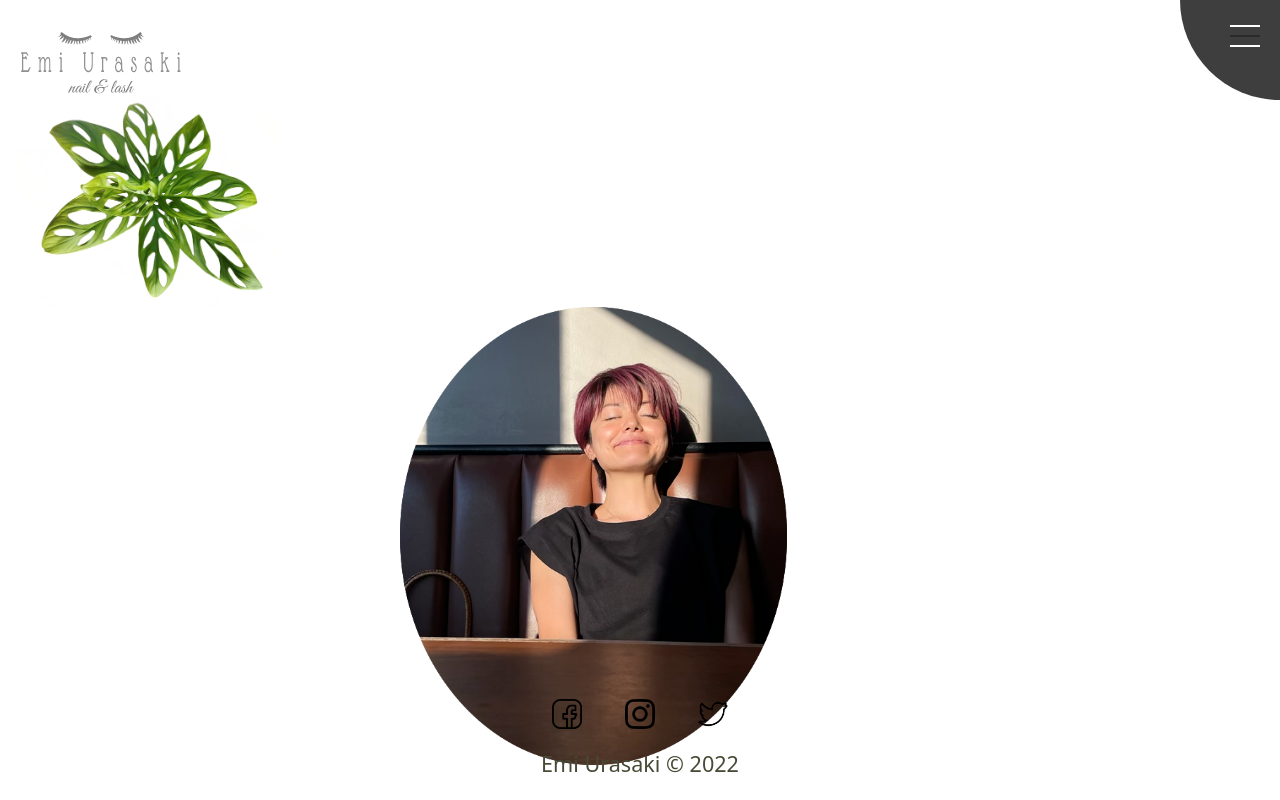
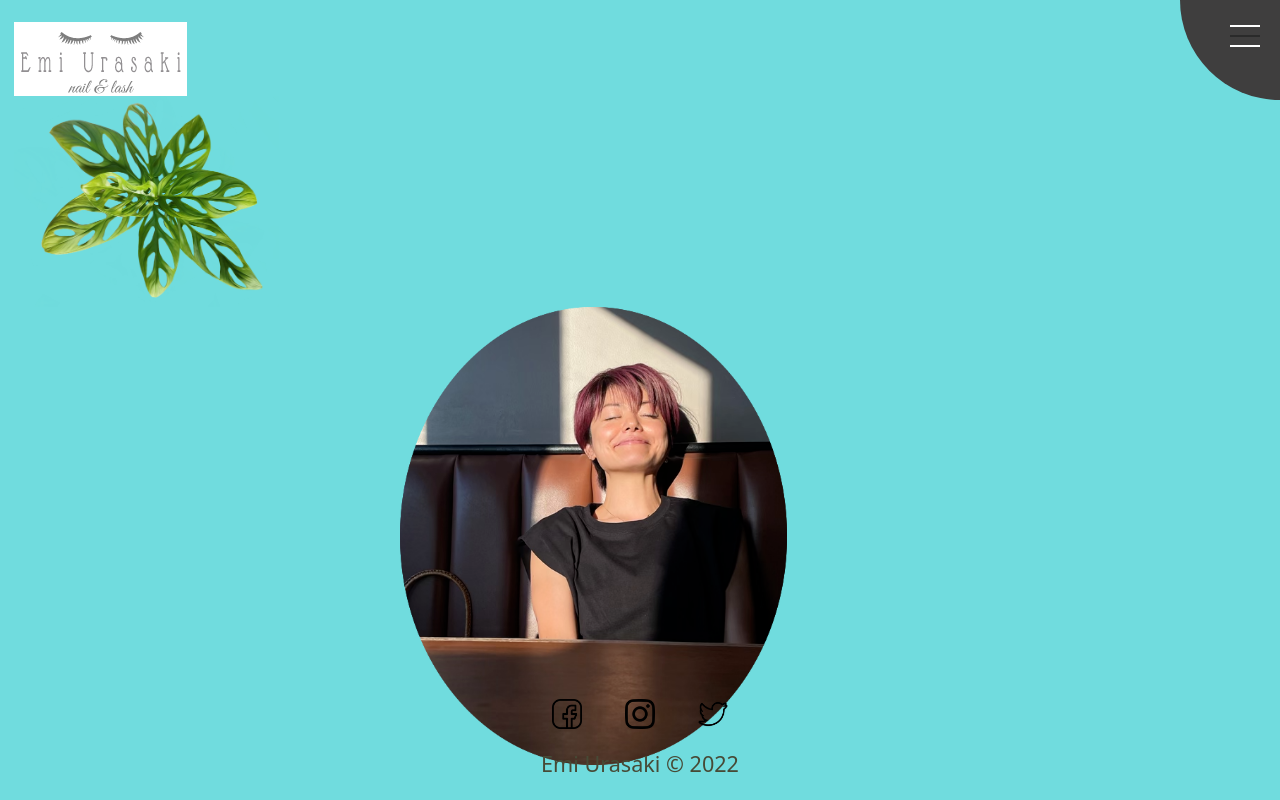
Before and after one commit to haejinyi0183/emis-sketchbook, a React (Create React App) app: page / in a window 1280 px wide. Shown: the top 800 px of the page. Built offline with nearby package versions, Linux system fonts and the light colour scheme.

Commit message:
Heroku background color

```diff
--- a/src/App.css
+++ b/src/App.css
@@ -6,6 +6,8 @@ html {
   font-size: 18px;
   font-family: 'Montserrat', sans-serif;
   max-width: 100vh;
+  background-color: #70dcde;
+  z-index: 99;
  }
 
 body {
@@ -19,6 +21,10 @@ body {
   text-decoration: none;
   padding-top: 1em;
   padding-right: 2em;
+}
+
+.container {
+  background-color: #70dcde;
 }
 
 .emiPic {
```
